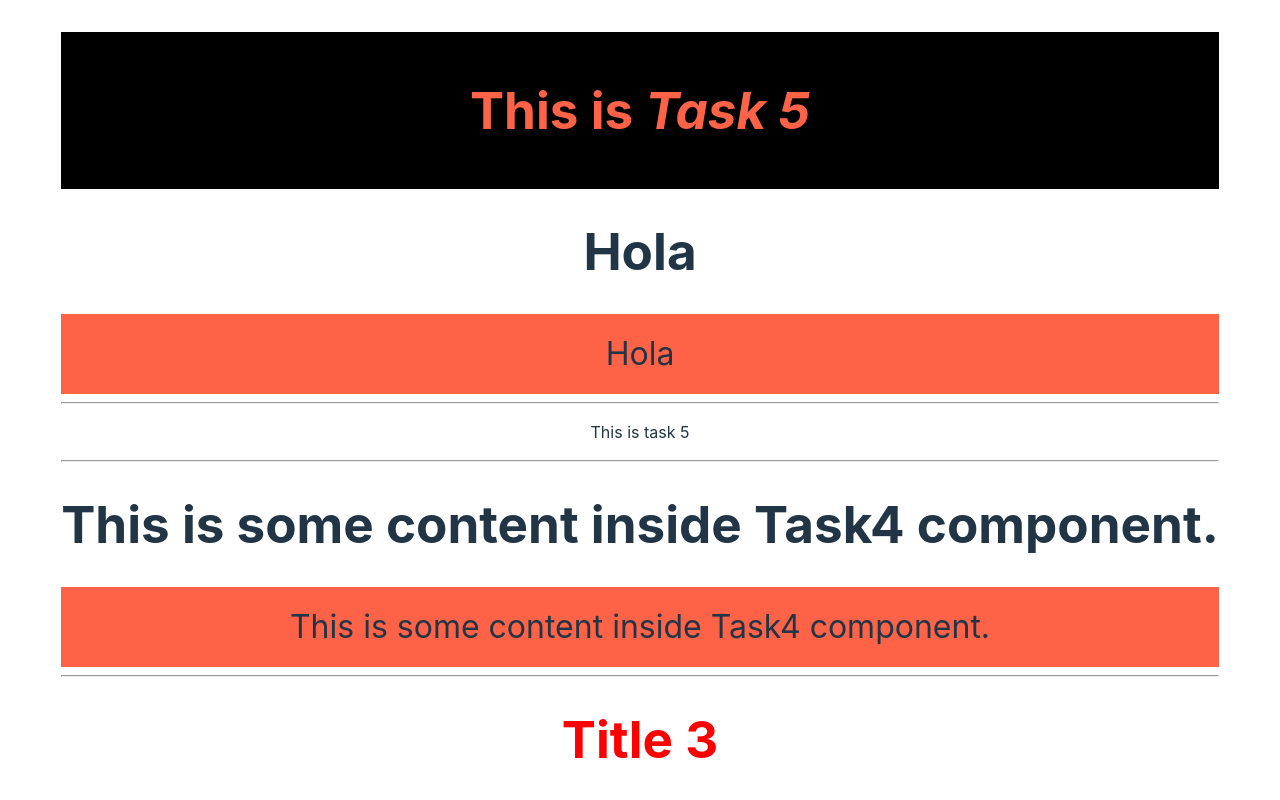
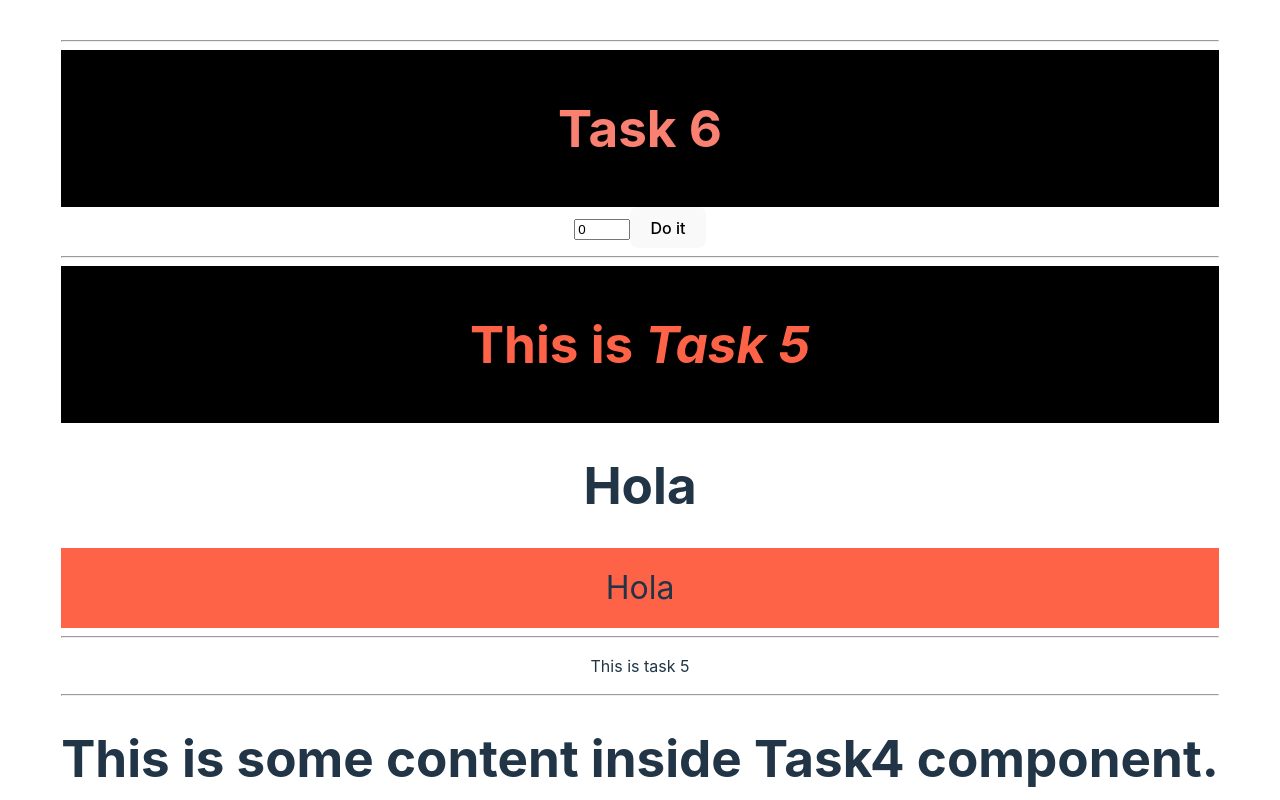
Before and after one commit to rolka/js-online, a React (Vite) app in the folder js/react/homeworks/2024-02-19/homework-vite/: page / in a window 1280 px wide. Shown: the top 800 px of the page. Built offline with nearby package versions, Linux system fonts and the light colour scheme.

Commit message:
homework added -> task 6 done

```diff
--- /dev/null
+++ b/js/react/homeworks/2024-02-19/homework-vite/public/data.json
@@ -0,0 +1,4 @@
+{
+  "name": "Ro",
+  "surname": "Za"
+}
--- a/js/react/homeworks/2024-02-19/homework-vite/src/components/Task5.jsx
+++ b/js/react/homeworks/2024-02-19/homework-vite/src/components/Task5.jsx
@@ -1,4 +1,4 @@
-import { CustomHeading } from "./CustomHeading/CustomHeading.jsx";
+import { CustomHeading } from "./CustomHeading/";
 import { Task4 } from "./Task4.jsx";
 
 export function Task5 ()
--- /dev/null
+++ b/js/react/homeworks/2024-02-19/homework-vite/src/components/Task6/Task6.jsx
@@ -0,0 +1,111 @@
+// Sukurti komponentą su mygtuku ir įvedimo laukeliu.
+// Įvedus į laukelį skaičių ir paspaudus mygtuką,
+// atsiranda laukelyje nurodytas raudonų kvadratėlių skaičius.
+// Įvedus kitą skaičių ir paspaudus mygtuką,
+// prie jau egzistuojančių kvadratėlių papildomai prisideda naujas
+// laukelyje nurodytas kvadratėlių kiekis.
+// Kiekvieno kvadratėlio viduryje turi būti
+// pavaizduotas rand skaičius 100 - 200.
+import { CustomHeading } from "../CustomHeading/";
+import { useEffect, useState } from "react";
+// import { RandomNumberComponent } from "../../utils/RandomNumber.jsx";
+import { getRandomNumber } from "../../utils/RandomNumber.jsx";
+import classNames from "classnames";
+
+const Square = ({id}) =>
+{
+    const cla = {
+        width: '50px',
+        height: '50px',
+        background: 'salmon',
+        display: 'flex',
+        alignItems: 'center',
+        justifyContent: 'center',
+        // flex: '0 0 calc(33.33% - 10px)',
+        flex: '0 0 calc(10% - 10px)',
+        margin: '5px',
+        outline: '1px solid black',
+        boxSizing: 'border-box'
+    }
+    return (
+        // <div style={cla}>{id}</div>
+        <div keys={id}>{id}</div>
+    )
+};
+export const Task6 = () => {
+
+    const [ data, setData ] = useState();
+    const [ rand, setRand ] = useState();
+    const [ random, setRandom ] = useState();
+    // setRandom(getRandomNumber(1, 50));
+    const callApi = async () =>
+    {
+        const promise = await fetch('data.json');
+        const dataObj = await promise.json();
+        setData(dataObj);
+    }
+
+    useEffect(() =>
+    {
+        setRandom( getRandomNumber(1, 50) );
+        // callApi();
+        // const randomNumber = RandomNumberComponent({ min: 1, max: 10 });
+        // setRand(RandomNumberComponent({ min: 1, max: 20 }));
+    }, []);
+    // setRandom(getRandomNumber(1, 5));
+    console.log( getRandomNumber(1, 5) );
+    // console.log( random );
+    const [ boxesArray, setBoxesArray ] = useState([
+        // <Square id={getRandomNumber(1, 50)}/>
+    ])
+    const [ numberOfBoxes, setNumberOfBoxes ] = useState(0);
+    const displayBox = ( box, index ) =>
+    {
+        const cla = {
+            width: '50px',
+            height: '50px',
+            background: 'salmon',
+            display: 'flex',
+            alignItems: 'center',
+            justifyContent: 'center',
+            // flex: '0 0 calc(33.33% - 10px)',
+            flex: '0 0 calc(10% - 10px)',
+            margin: '5px',
+            outline: '1px solid black',
+            boxSizing: 'border-box'
+        }
+        return (
+            <div style={cla} key={index}>{box}</div>
+        )
+    }
+    return (
+        <>
+            <div style={{ background: "beige", display: "flex", flexWrap: 'wrap' }}>
+                { boxesArray.map( ( box, index ) => {
+                    // return box
+                    return displayBox(box, index);
+                })}
+            </div>
+            <hr/>
+            <CustomHeading color='salmon'>Task 6</CustomHeading>
+            <input type="number"
+                   value={numberOfBoxes}
+                   onChange={ (e) => {
+                       setNumberOfBoxes(e.target.value)
+                   }}
+                   min={0}
+                   max={40}/>
+            <button type="button" onClick={ () => {
+                const newBoxes = [];
+                for ( let i = 0; i < numberOfBoxes; i++ )
+                {
+                    newBoxes.push( <Square keys={i} id={getRandomNumber(1, 50)} /> );
+                    setBoxesArray( [ ...boxesArray, ...newBoxes ] )
+                    // console.log(newBoxes);
+                }
+                setNumberOfBoxes(0);
+            } }>Do it</button>
+            <hr/>
+        </>
+    )
+}
--- a/js/react/homeworks/2024-02-19/homework-vite/src/main.jsx
+++ b/js/react/homeworks/2024-02-19/homework-vite/src/main.jsx
@@ -9,11 +9,13 @@ import componentData from "./components/componentData.js";
 import { Task3 } from "./components/Task3.jsx";
 import { Task4 } from "./components/Task4.jsx";
 import { Task5 } from "./components/Task5.jsx";
+import { Task6 } from "./components/Task6/Task6.jsx";
 
 ReactDOM.createRoot(document.getElementById('root')).render(
   <React.StrictMode>
     {/*<App />*/}
     {/*  <Task1 data={data} />*/}
+      <Task6/>
       <Task5/>
       <Task4>
           <>This is some content inside Task4 component.</>
--- /dev/null
+++ b/js/react/homeworks/2024-02-19/homework-vite/src/utils/RandomNumber.jsx
@@ -0,0 +1,15 @@
+// const getRandomNumber = (min, max) =>
+export const getRandomNumber = (min, max) =>
+{
+    if (typeof min !== 'number' || typeof max !== 'number' || min >= max) {
+        console.error('Invalid input. Please provide valid min and max numbers.');
+        return null;
+    }
+    return Math.floor(Math.random() * (max - min + 1)) + min;
+};
+
+// export const RandomNumberComponent = ({ min, max }) =>
+const RandomNumberComponent = ({ min, max }) =>
+{
+    return  getRandomNumber(min, max);
+};
```
Also changed, not shown: js/react/homeworks/2024-02-19/homework-vite/src/components/CustomHeading/index.jsx (line endings or trailing spaces), 1 other file (tests, documents, lock files or other folders).
